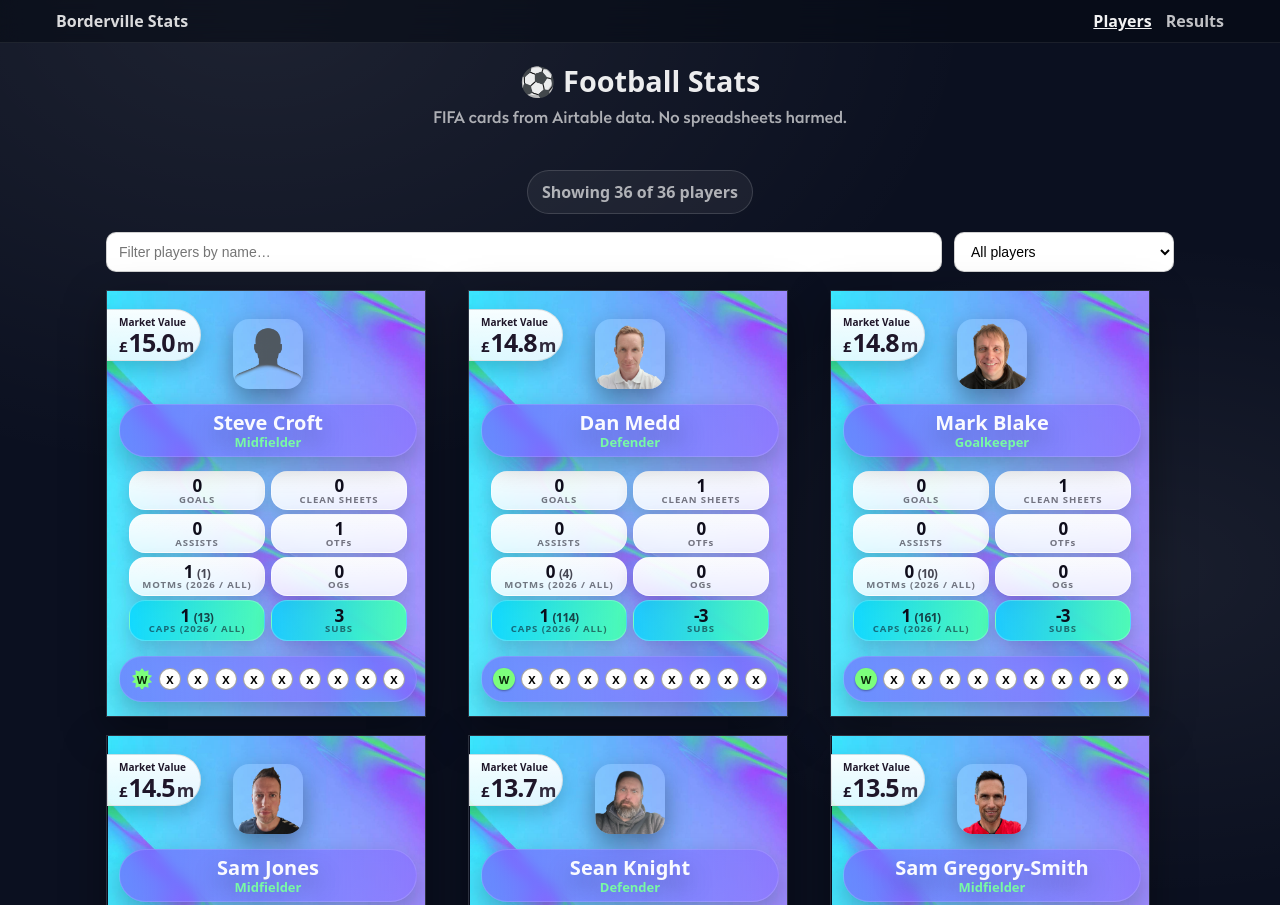
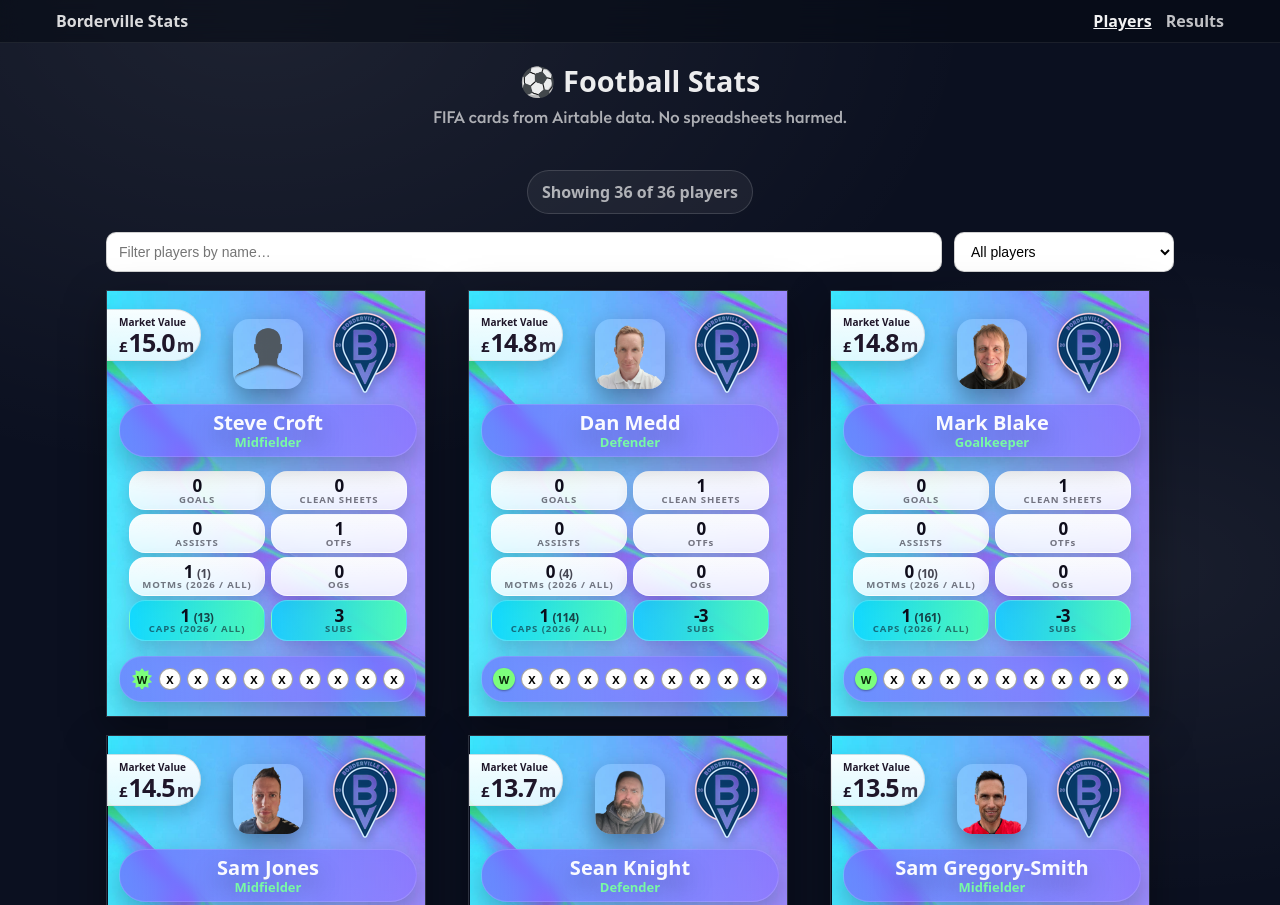
Before and after one commit to sharklaar/borderville-stats, a plain HTML site: page index.html in a window 1280 px wide. Shown: the top 905 px of the page. Drawn offline with Linux system fonts and the light colour scheme; a web font is replaced by a local one.

Commit message:
added BV logo to player cards

```diff
--- a/css/styles.css
+++ b/css/styles.css
@@ -1106,3 +1106,26 @@ body { scroll-padding-top: 60px; } /* helps anchor links etc */
   opacity: 0.75;
   font-weight: 800;
 }
+
+/* Club badge on player card */
+.club-badge{
+  position: absolute;
+  top: 10px;
+  right: 10px;
+
+  height: 100px;
+  width: auto;
+
+  opacity: 0.95;
+  filter: drop-shadow(0 2px 6px rgba(0,0,0,0.35));
+
+  pointer-events: none; /* purely decorative */
+}
+
+@media (max-width: 480px){
+  .club-badge{
+    height: 48px;
+    top: 8px;
+    right: 8px;
+  }
+}
--- a/scripts/app.js
+++ b/scripts/app.js
@@ -344,6 +344,13 @@ function renderPlayers(players, cardsEl) {
 
     el.innerHTML = `
       <div class="overlay">
+          <img
+      class="club-badge"
+      src="./images/bv-logo.png"
+      alt="Borderville FC"
+      loading="lazy"
+      decoding="async"
+    />
         <div class="card-top">
 <div class="rating-block">
   <div class="mv-label">Market Value</div>
--- a/scripts/results.js
+++ b/scripts/results.js
@@ -179,7 +179,7 @@ function renderMatchCard(match, derived, playersById) {
           <div>${escapeHTML(dateStr)}${match.name ? ` · <span class="muted">${escapeHTML(match.name)}</span>` : ""}</div>
           <div style="display:flex; gap:8px; align-items:center;">
             ${isNonStat ? `<span class="badge">Non-stat match</span>` : ``}
-            <span class="badge">Pink home</span>
+            <span class="badge">Borderville</span>
           </div>
         </div>
 
```
Also changed, not shown: images/bv-logo.png (added).
